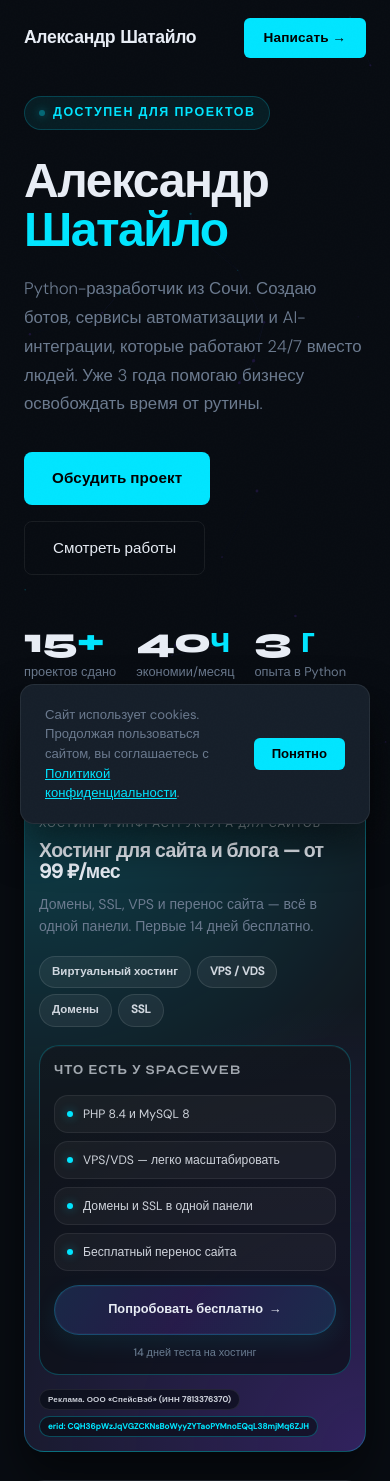
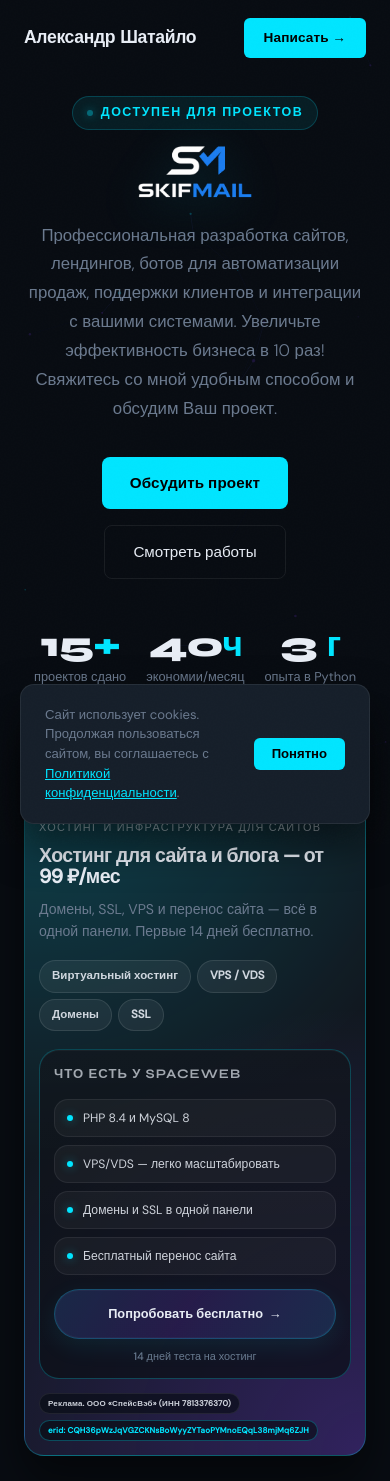
Before and after one commit to Skifmail/MySite, a FastAPI app: page / in a window 390 px wide. Shown: the top 1481 px of the page. Run offline with FastAPI, Linux system fonts and the light colour scheme.

Commit message:
правки

```diff
--- a/static/css/style.css
+++ b/static/css/style.css
@@ -160,7 +160,30 @@ section { padding: 100px 0; position: relative; }
     letter-spacing: -0.03em;
     margin-bottom: 18px;
 }
-.hero-name .line2 { color: var(--accent); }
+/* Логотип вместо текста: убираем «пустую» высоту от font-size у h1 */
+.hero-name.hero-name-logo {
+    font-size: 0;
+    line-height: 0;
+    letter-spacing: 0;
+    margin-bottom: 22px;
+    width: min(100%, 400px);
+    max-width: 100%;
+}
+.hero-logo-img {
+    display: block;
+    width: 100%;
+    height: auto;
+    max-height: clamp(56px, 12vw, 96px);
+    object-fit: contain;
+    object-position: left center;
+    filter: drop-shadow(0 8px 24px rgba(0, 229, 255, 0.18));
+}
+.hero-left:has(.hero-name-logo) .hero-tag {
+    margin-bottom: 16px;
+}
+.hero-left:has(.hero-name-logo) .hero-subtitle {
+    margin-left: 0;
+}
 .hero-subtitle {
     font-size: 1.05rem;
     color: var(--muted);
@@ -1233,9 +1275,40 @@ footer a:hover { color: var(--text); }
 /* ─── RESPONSIVE ────────────────────────────── */
 @media (max-width: 900px) {
     .hero-grid { width: 100%; margin-left: 0; grid-template-columns: 1fr; gap: 28px; }
-    .hero-left { padding-left: 0; }
-    .hero-right { padding-right: 0; }
-    .hero-right { justify-content: flex-start; }
+    .hero-left {
+        padding-left: 0;
+        align-items: center;
+        text-align: center;
+    }
+    .hero-left:has(.hero-name-logo) .hero-tag {
+        margin-bottom: 14px;
+    }
+    .hero-name.hero-name-logo {
+        width: min(100%, 320px);
+        margin-left: auto;
+        margin-right: auto;
+    }
+    .hero-logo-img {
+        object-position: center center;
+        max-height: clamp(48px, 14vw, 80px);
+    }
+    .hero-subtitle {
+        margin-left: 0;
+        max-width: 38rem;
+    }
+    .hero-btns {
+        justify-content: center;
+    }
+    .hero-stats {
+        justify-content: center;
+        flex-wrap: wrap;
+        width: 100%;
+    }
+    .hero-right {
+        padding-right: 0;
+        width: 100%;
+        justify-content: center;
+    }
     .hero-card { margin-top: 0; width: 100%; margin-left: 0; }
     .services-grid { grid-template-columns: 1fr 1fr; }
     .portfolio-grid { grid-template-columns: 1fr; }
@@ -1261,6 +1335,7 @@ footer a:hover { color: var(--text); }
     .pricing-grid { grid-template-columns: 1fr; }
     .process-steps { grid-template-columns: 1fr 1fr; }
     .nav-links { display: none; }
+    .hero-name.hero-name-logo { width: min(100%, 280px); }
     .hero-stats { gap: 20px; }
     .hero-stats { flex-wrap: wrap; }
     .hero-subtitle { margin-left: 0; }
--- a/templates/index.html
+++ b/templates/index.html
@@ -78,12 +78,11 @@
         <div class="hero-grid">
             <div class="hero-left">
                 <div class="hero-tag">Доступен для проектов</div>
-                <h1 class="hero-name">
-                    Александр<br>
-                    <span class="line2">Шатайло</span>
+                <h1 class="hero-name hero-name-logo">
+                    <img src="/static/images/skifmail_logo.png" alt="SKIFMAIL" class="hero-logo-img" width="360" height="120" decoding="async">
                 </h1>
                 <p class="hero-subtitle">
-                    Python-разработчик из Сочи. Создаю ботов, сервисы автоматизации и AI-интеграции, которые работают 24/7 вместо людей. Уже 3 года помогаю бизнесу освобождать время от рутины.
+                    Профессиональная разработка сайтов, лендингов, ботов для автоматизации продаж, поддержки клиентов и интеграции с вашими системами. Увеличьте эффективность бизнеса в 10 раз! Свяжитесь со мной удобным способом и обсудим Ваш проект.
                 </p>
                 <div class="hero-btns">
                     <a href="#contact" class="btn-primary">Обсудить проект</a>
@@ -556,10 +555,10 @@
         <div class="section-label">Контакты</div>
         <h2 class="section-title">Давайте обсудим проект</h2>
         <p class="section-desc">Первая консультация бесплатно. Отвечаю в течение часа.</p>
+        <p class="contact-intro">Не знаете с чего начать? Просто напишите — расскажите задачу в свободной форме, я задам уточняющие вопросы и предложу решение. Без обязательств.</p>
 
         <div class="contact-grid">
-            <div>
-                <p style="color: var(--muted); font-size: 0.9rem; line-height: 1.7; margin-bottom: 8px;">Не знаете с чего начать? Просто напишите — расскажите задачу в свободной форме, я задам уточняющие вопросы и предложу решение. Без обязательств.</p>
+            <div class="contact-info">
                 <div class="contact-links">
                     <a href="https://t.me/skifmail" target="_blank" rel="noopener" class="contact-link">
                         <div class="contact-link-icon">✈️</div>
```
Also changed, not shown: other parts of static/css/style.css (+23 -3 lines), static/images/skifmail_logo.png (added).
